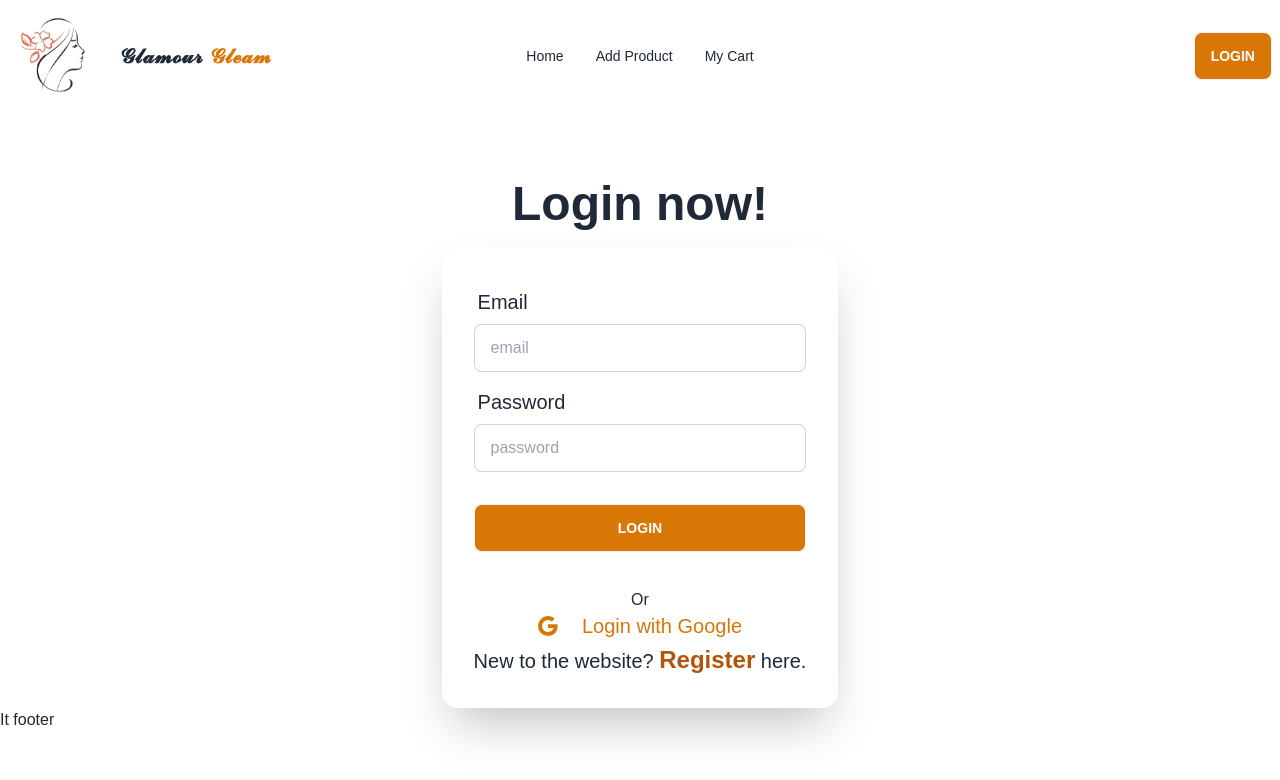
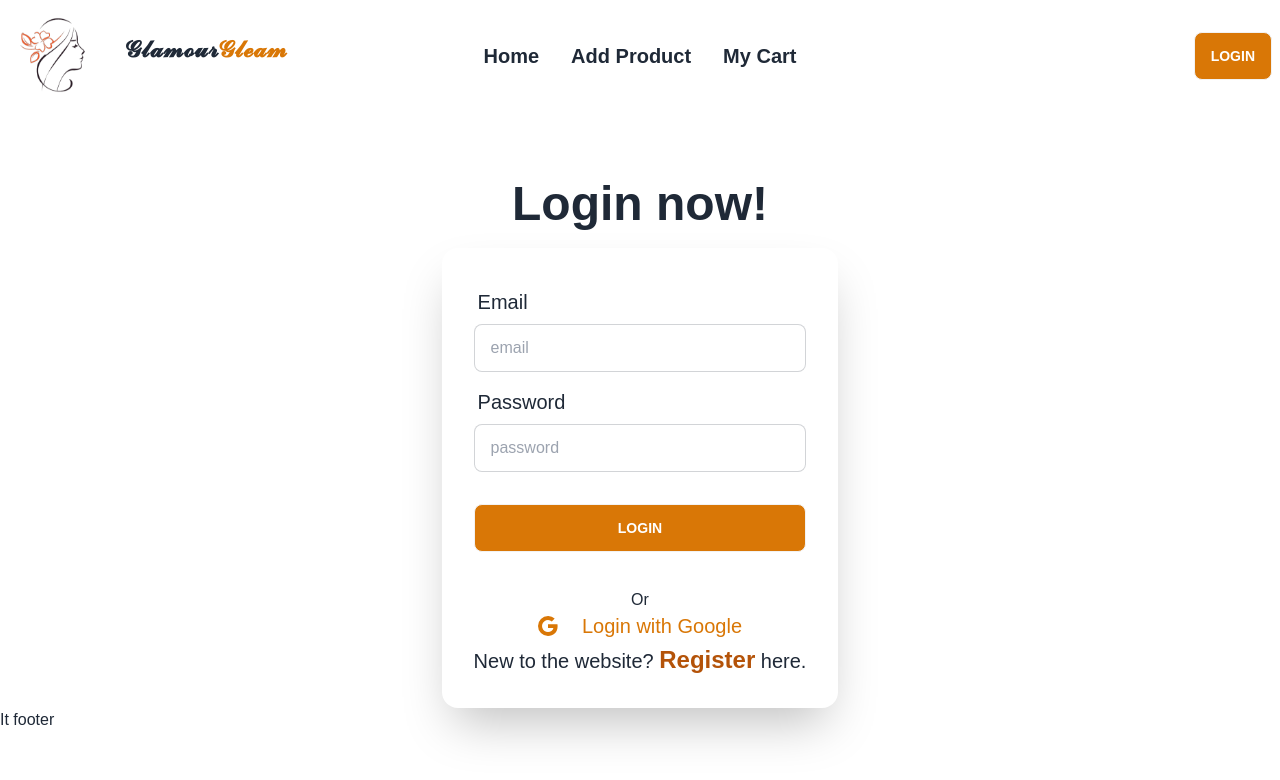
Before and after one commit to hiraBiswas/cosmetic_shop, a React (Vite) app: page /login in a window 1280 px wide. Shown: the top 780 px of the page. Built offline with nearby package versions, Linux system fonts and the light colour scheme; no server answers.

Commit message:
brand card modified

```diff
--- a/src/Components/BrandCard/BrandCard.jsx
+++ b/src/Components/BrandCard/BrandCard.jsx
@@ -4,10 +4,10 @@ const brands = ({brand}) => {
     return (
         <div>
           <Link to={`/brand/${brand.brand_name}`}>
-            <div className="card card-side bg-base-100 shadow-xl">
-  <figure className="h-full"><img className="h-full" src={brand.thumbnail_img} alt="Movie"/></figure>
+            <div className="card lg:card-side bg-base-100 shadow-xl ">
+  <figure className="h-full "><img className="h-52 w-56 rounded-lg  " src={brand.thumbnail_img} alt="Movie"/></figure>
   <div className="card-body">
-    <h2 className="card-title">{brand.brand_name}</h2>
+    <h2 className="text-2xl font-semibold text-center lg:my-auto">{brand.brand_name}</h2>
 
   </div>
 </div>
--- a/src/Components/BrandProduct/BrandProduct.jsx
+++ b/src/Components/BrandProduct/BrandProduct.jsx
@@ -9,7 +9,7 @@ const BrandProduct = () => {
     const filteredProducts = brandProducts.filter(brandProduct => brandProduct.brandName === brand_name);
     console.log(filteredProducts);
     return (
-        <div className="">
+        <div className="container mx-auto">
           <div className="mt-10 bg-amber-50 py-10 px-5 drop-shadow rounded-xl grid gap-8 grid-cols-1 lg:grid-cols-3">
           {filteredProducts.length > 0 ? (
 
--- a/src/Components/Home/Home.jsx
+++ b/src/Components/Home/Home.jsx
@@ -8,7 +8,7 @@ const Home = () => {
     return (
         <div>
             <Banner></Banner>
-            <div className=" grid gap-8 grid-cols-1  lg:grid-cols-3 lg:container">
+            <div className=" grid gap-8 grid-cols-1  lg:grid-cols-3 container mx-auto">
             {
                 brands.map(brand=>
                     <BrandCard brand={brand} key={brand.id}></BrandCard>
--- a/src/Components/Navbar/Navbar.jsx
+++ b/src/Components/Navbar/Navbar.jsx
@@ -5,9 +5,9 @@ import { AuthContext } from '../Providers/AuthProvider';
 
 const Navbar = () => {
     const links =<>
-    <li><NavLink to="/">Home</NavLink></li>
-    <li><NavLink to="/addProduct">Add Product</NavLink></li>
-    <li><NavLink to="/myCart">My Cart</NavLink></li>
+    <li className="text-lg lg:text-xl font-semibold"><NavLink to="/">Home</NavLink></li>
+    <li className="text-lg lg:text-xl font-semibold"><NavLink to="/addProduct">Add Product</NavLink></li>
+    <li className="text-lg lg:text-xl font-semibold"><NavLink to="/myCart">My Cart</NavLink></li>
 
     </>
 
@@ -36,7 +36,7 @@ const handleSignOut=()=>{
     </div>
     <div className="flex items-center">
         <img className="h-24 w-24 hidden lg:block" src="./logo2.png" alt="" />
-    <a className="btn btn-ghost  normal-case text-xl">𝓖𝓵𝓪𝓶𝓸𝓾𝓻<span className="text-amber-600 fancy">𝓖𝓵𝓮𝓪𝓶</span></a>
+    <a className="btn btn-ghost  normal-case text-2xl hidden lg:block">𝓖𝓵𝓪𝓶𝓸𝓾𝓻<span className="text-amber-600 fancy">𝓖𝓵𝓮𝓪𝓶</span></a>
     </div>
   </div>
   <div className="navbar-center hidden lg:flex">
--- /dev/null
+++ b/src/Components/PrivateRoute/PrivateRoute.jsx
@@ -0,0 +1,23 @@
+import { useContext } from "react";
+
+import { Navigate, useLocation } from "react-router-dom";
+import { AuthContext } from "../Providers/AuthProvider";
+
+
+const PrivateRoute = ({children}) => {
+
+    const {user}=useContext(AuthContext)
+    const location = useLocation()
+    console.log(location.pathname)
+
+    // if(loading){
+    //     return <span className="loading loading-infinity loading-lg"></span>
+    // }
+
+    if(user){
+        return children
+    }
+    return <Navigate state={location.pathname} to="/login"></Navigate>
+};
+
+export default PrivateRoute;
--- a/src/Components/Register/register.jsx
+++ b/src/Components/Register/register.jsx
@@ -101,11 +101,11 @@ const Register = () => {
 
               </div>
               <div className="form-control mt-6">
-                <button className="btn bg-gradient-to-r from-darkPink to-lightPink text-white">Register</button>
+                <button className="btn bg-amber-600 text-white">Register</button>
               </div>
             </form>
             <div>
-              <p className="p-8 pt-0 text-xl font-medium">Already have an account? <NavLink to="/login" className="text-2xl font-semibold text-pink-700">Login</NavLink> here.</p>
+              <p className="p-8 pt-0 text-xl font-medium">Already have an account? <NavLink to="/login" className="text-2xl font-semibold text-amber-700">Login</NavLink> here.</p>
             </div>
           </div>
         </div>
```
Also changed, not shown: src/main.jsx (+5 -4 lines).
